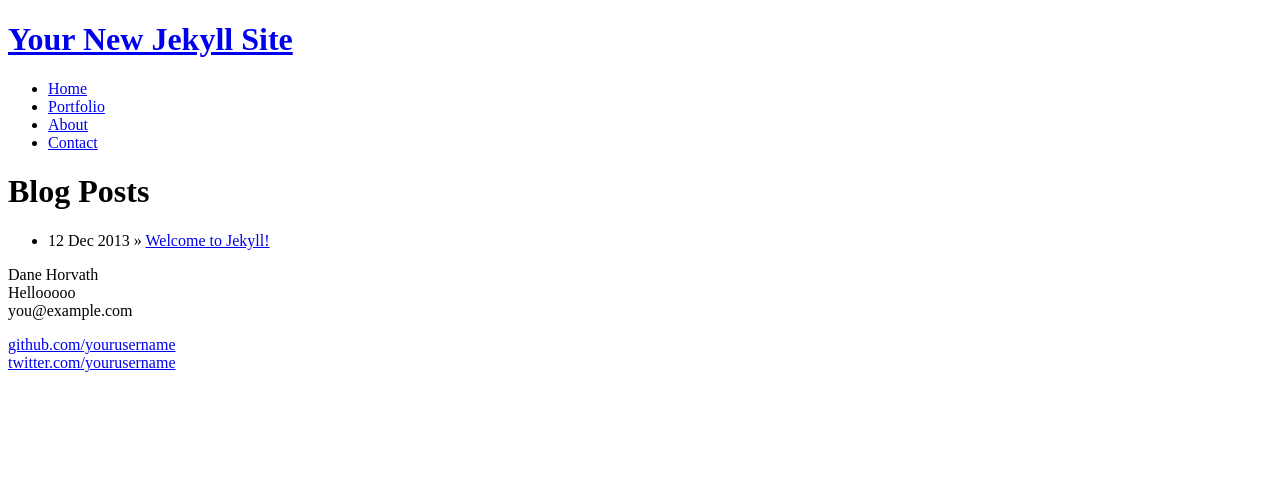
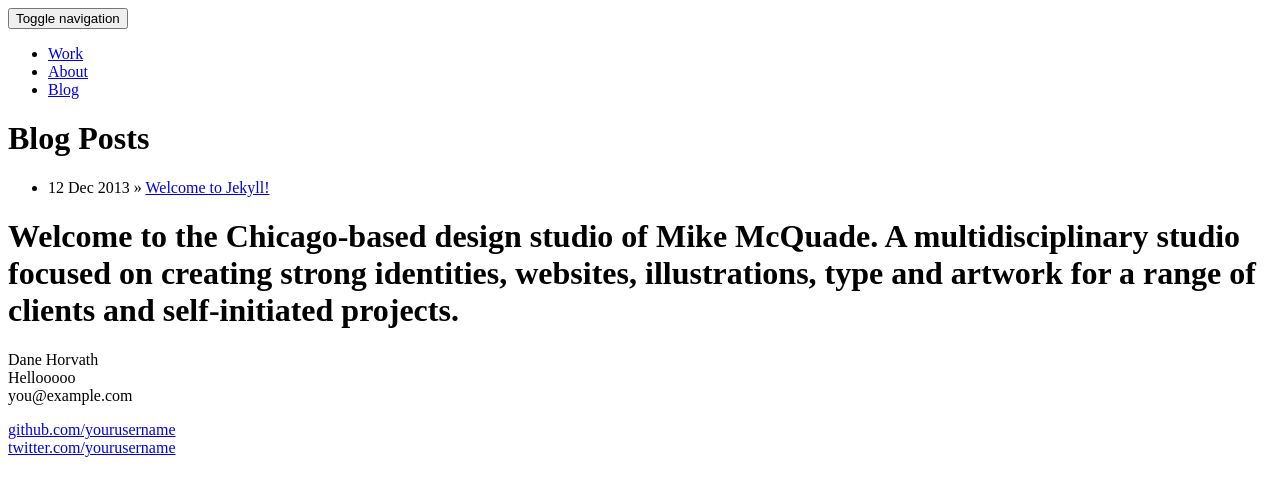
Before and after one commit to mundania78/reconstructingideas, a Jekyll site: the page built from index.html, in a window 1280 px wide. Shown: the top 496 px of the page. Built offline with Jekyll 4.4.1, drawn with Linux system fonts in a browser that asks for light colours; Markdown is read by kramdown in place of the engine named in the settings.

```diff
--- a/_layouts/default.html
+++ b/_layouts/default.html
@@ -18,19 +18,25 @@
 
   <body>
     <header class="site-header">
-        <div class="row">
-          <div class="col-sm-12">
-            <h1 class="title"><a href="/">{{ site.name }}</a></h1>
+      <div class="container">
+        <a class="brand" href="{{ site.baseurl }}"></a>
+      </div>
 
+      <button type="button" class="navbar-toggle" data-toggle="collapse" data-target=".navbar-collapse">
+        <span class="sr-only">Toggle navigation</span>
+        <span class="icon-bar"></span>
+        <span class="icon-bar"></span>
+        <span class="icon-bar"></span>
+      </button>
+
+        <div class="navbar-collapse collapse">
           <nav role="navigation">
             <ul class="nav nav-justified">
-                <li><a href="/">Home</a></li>
-                <li><a href="/portfolio/">Portfolio</a></li>
+              <li><a href="/">Work</a></li>
               <li><a href="/about">About</a></li>
-                <li><a href="/contact">Contact</a></li>
+              <li><a href="/contact">Blog</a></li>
             </ul>
           </nav>
-          </div>
         </div>
       </header>
 
@@ -39,6 +45,12 @@
           </main>
 
           <div class="container">
+            <div class="row">
+              <div class="col-sm-8 col-sm-offset-4">
+                  <h1>Welcome to the Chicago-based design studio of Mike McQuade. A multidisciplinary studio focused on creating strong identities, websites, illustrations, type and artwork for a range of clients and self-initiated projects.</h1>
+
+              </div>
+            </div>
 
             <div class="footer">
               <div class="contact">
@@ -50,5 +62,8 @@
           </div>
 
         </div><!-- Container -->
+
+        <script src="/static/lib/jquery/jquery.min.js"></script>
+
     </body>
 </html>
```
Also changed, not shown: static/css/styles.css (+39 -7 lines), static/js/application.js (added, +49 -0 lines). Lines whose indentation alone changed are shown as unchanged.
